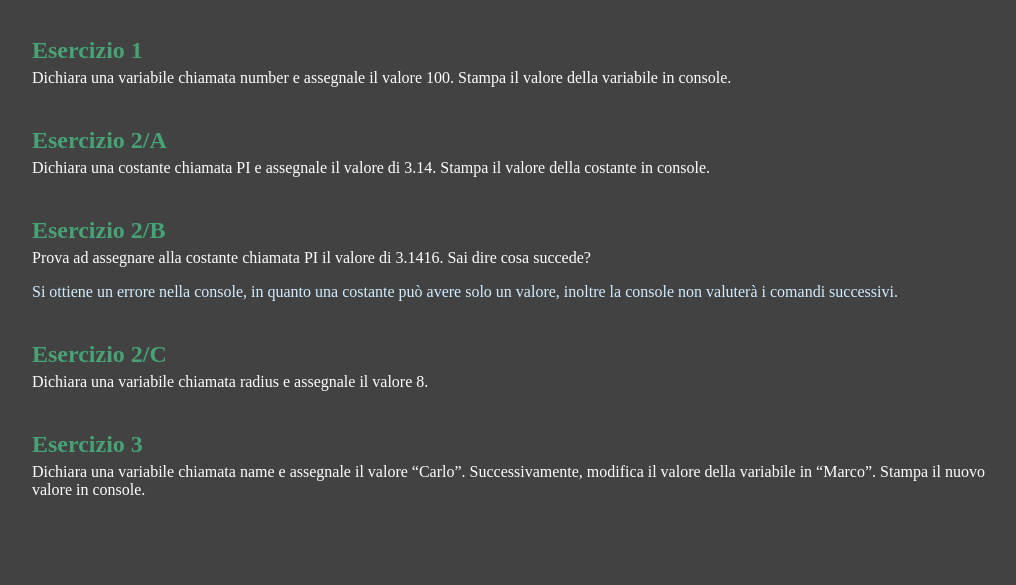
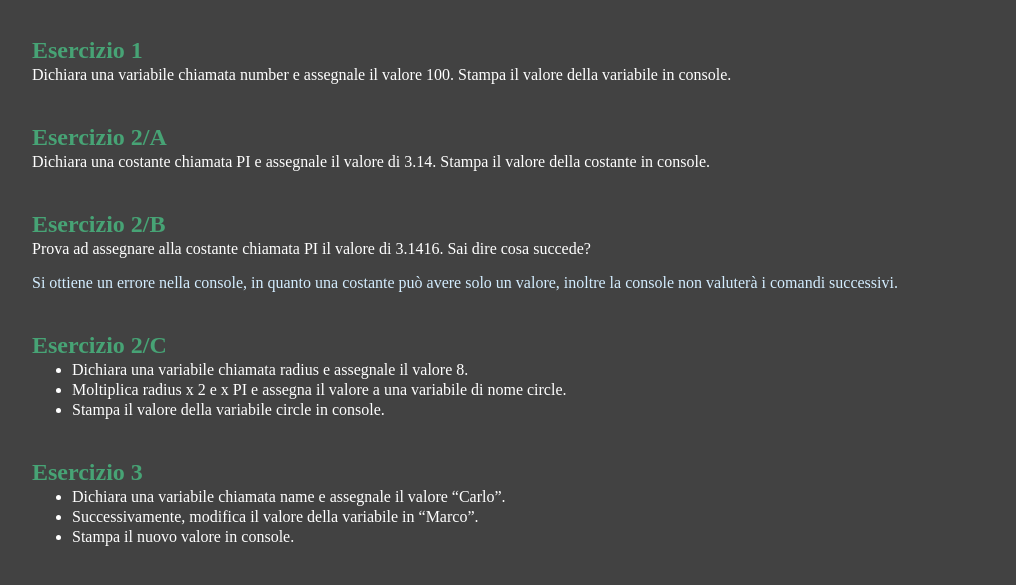
Before and after one commit to MarcoColloca/js-snack-primo-giorno, a plain HTML site: page index.html in a window 1280 px wide. Shown: the part 161-746 px from the top of the page, without its empty margins (136-1152 px from the left). Drawn offline with Linux system fonts and the light colour scheme.

Commit message:
Refactor → added list structure and style

```diff
--- a/css/app.css
+++ b/css/app.css
@@ -28,9 +28,14 @@ body{
 
 .text{
     color: white;
-    margin-top: 5px;
+    margin: 2px 0;
 }
 
 .answer {
     color: rgb(211, 237, 255);
 }
+
+.my-list li{
+    list-style: outside;
+    color: white;
+}
--- a/index.html
+++ b/index.html
@@ -14,6 +14,7 @@
             Snack Java Script 1° Giorno
         </h1>
         <ul>
+            <!-- Esercizio 1 -->
             <li>
                 <h3 class="subtitle">
                     Esercizio 1
@@ -23,6 +24,7 @@
                 </p>
             </li>
 
+            <!-- Esercizio 2 A -->
             <li>
                 <h3 class="subtitle">
                     Esercizio 2/A
@@ -31,6 +33,10 @@
                     Dichiara una costante chiamata PI e assegnale il valore di 3.14. Stampa il valore della costante in console.
                 </p>
 
+            </li>
+
+            <!-- Esercizio 2 B -->
+            <li>
                 <h3 class="subtitle">
                     Esercizio 2/B
                 </h3>
@@ -40,22 +46,58 @@
                 <p class="answer">
                     Si ottiene un errore nella console, in quanto una costante può avere solo un valore, inoltre la console non valuterà i comandi successivi.
                 </p>
+            </li>
 
+            <!-- Esercizio 2 C -->
+            <li>
                 <h3 class="subtitle">
                     Esercizio 2/C
                 </h3>
-                <p class="text">
-                    Dichiara una variabile chiamata radius e assegnale il valore 8.
-                </p>
+
+                <ul class="my-list">
+                    <li>
+                        <p class="text">
+                            Dichiara una variabile chiamata radius e assegnale il valore 8.
+                        </p>
+                    </li>
+                    <li>
+                        <p class="text">
+                            Moltiplica radius x 2 e x PI e assegna il valore a una variabile di nome circle.
+                        </p>
+                    </li>
+                    <li>
+                        <p class="text">
+                            Stampa il valore della variabile circle in console.
+                        </p>
+                    </li>
+                </ul>
             </li>
 
+            <!-- Esercizio 3 -->
             <li>
                 <h3 class="subtitle">
                     Esercizio 3
                 </h3>
-                <p class="text">
-                    Dichiara una variabile chiamata name e assegnale il valore “Carlo”. Successivamente, modifica il valore della variabile in “Marco”. Stampa il nuovo valore in console.
-                </p>
+
+                <ul class="my-list">
+                    <li>
+                        <p class="text">
+                            Dichiara una variabile chiamata name e assegnale il valore “Carlo”.
+                        </p>
+                    </li>
+
+                    <li>
+                        <p class="text">
+                            Successivamente, modifica il valore della variabile in “Marco”.
+                        </p>
+                    </li>
+
+                    <li>
+                        <p class="text">
+                            Stampa il nuovo valore in console.
+                        </p>
+                    </li>
+                </ul>
             </li>
         </ul>
     </div>
```
